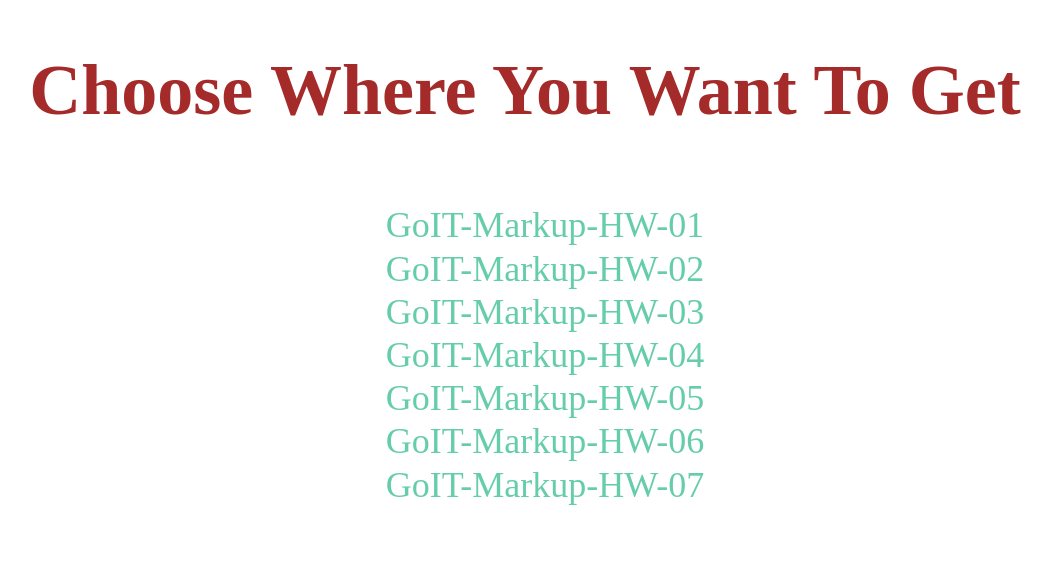
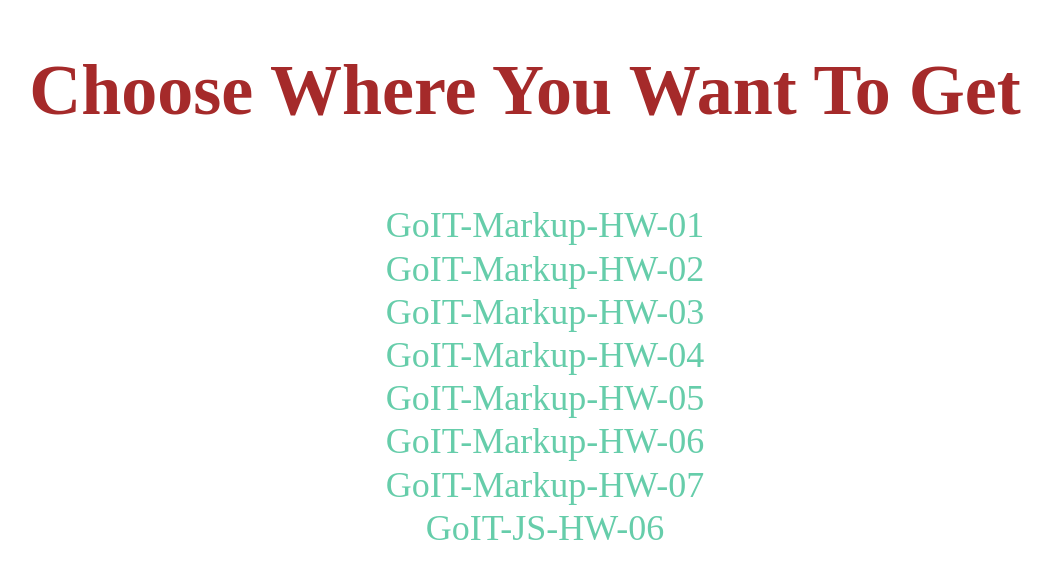
Before and after one commit to Br0kEnM1Nd-Git/Br0kEnM1Nd-Git.github.io, a plain HTML site: page index.html in a window 1280 px wide. Shown: the whole page, without its empty margins (115-1167 px from the left). Drawn offline with Linux system fonts and the light colour scheme.

Commit message:
Update index.html

```diff
--- a/index.html
+++ b/index.html
@@ -117,6 +117,19 @@
           >GoIT-Markup-HW-07</a
         >
       </li>
+      <li>
+        <a
+          href="./goit-js-hw-06/"
+          style="
+            padding: 8px;
+            color: mediumaquamarine;
+            font-size: 36px;
+            line-height: 1.2;
+            text-decoration: none;
+          "
+          >GoIT-JS-HW-06</a
+        >
+      </li>
     </ul>
   </body>
 </html>
```
